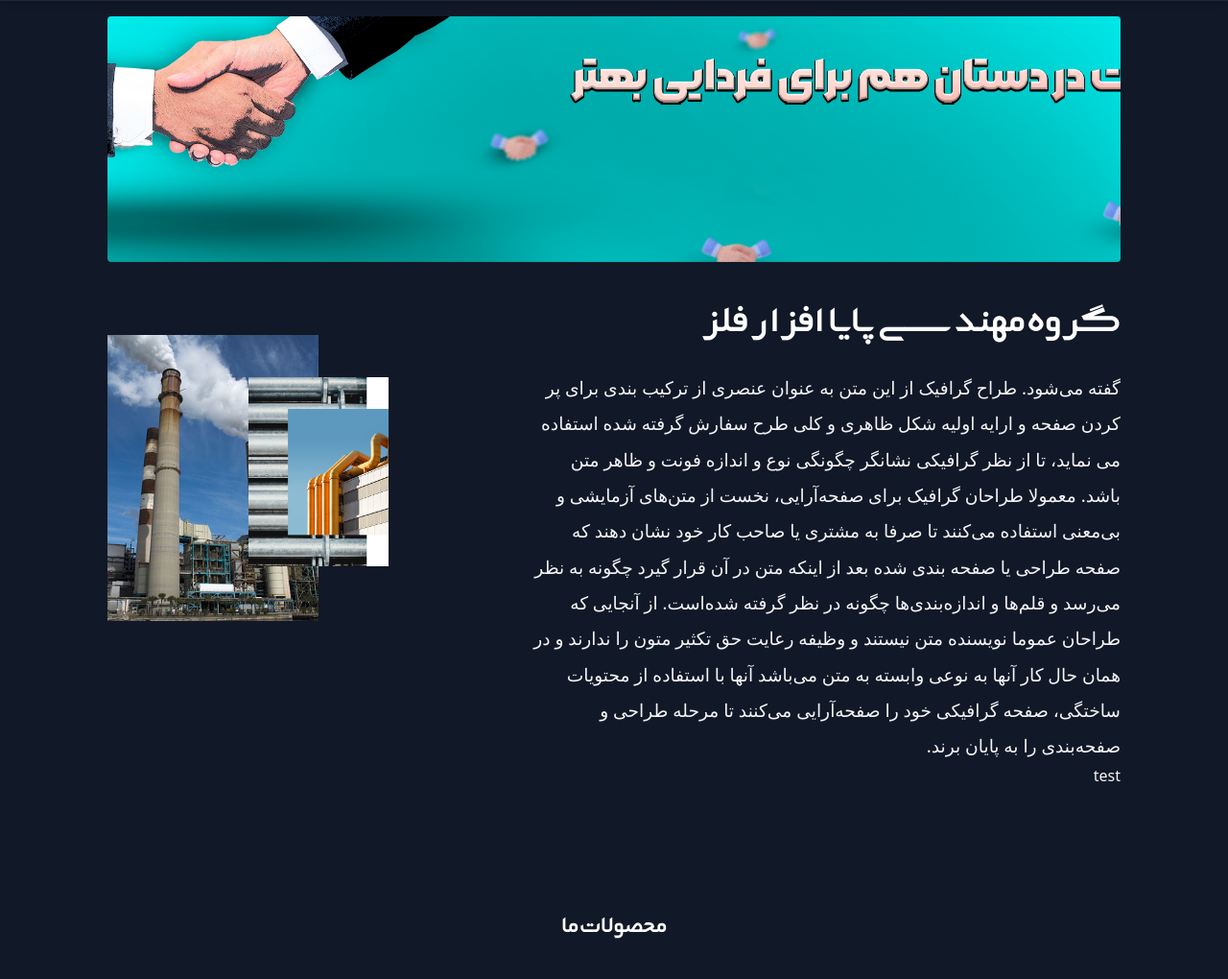
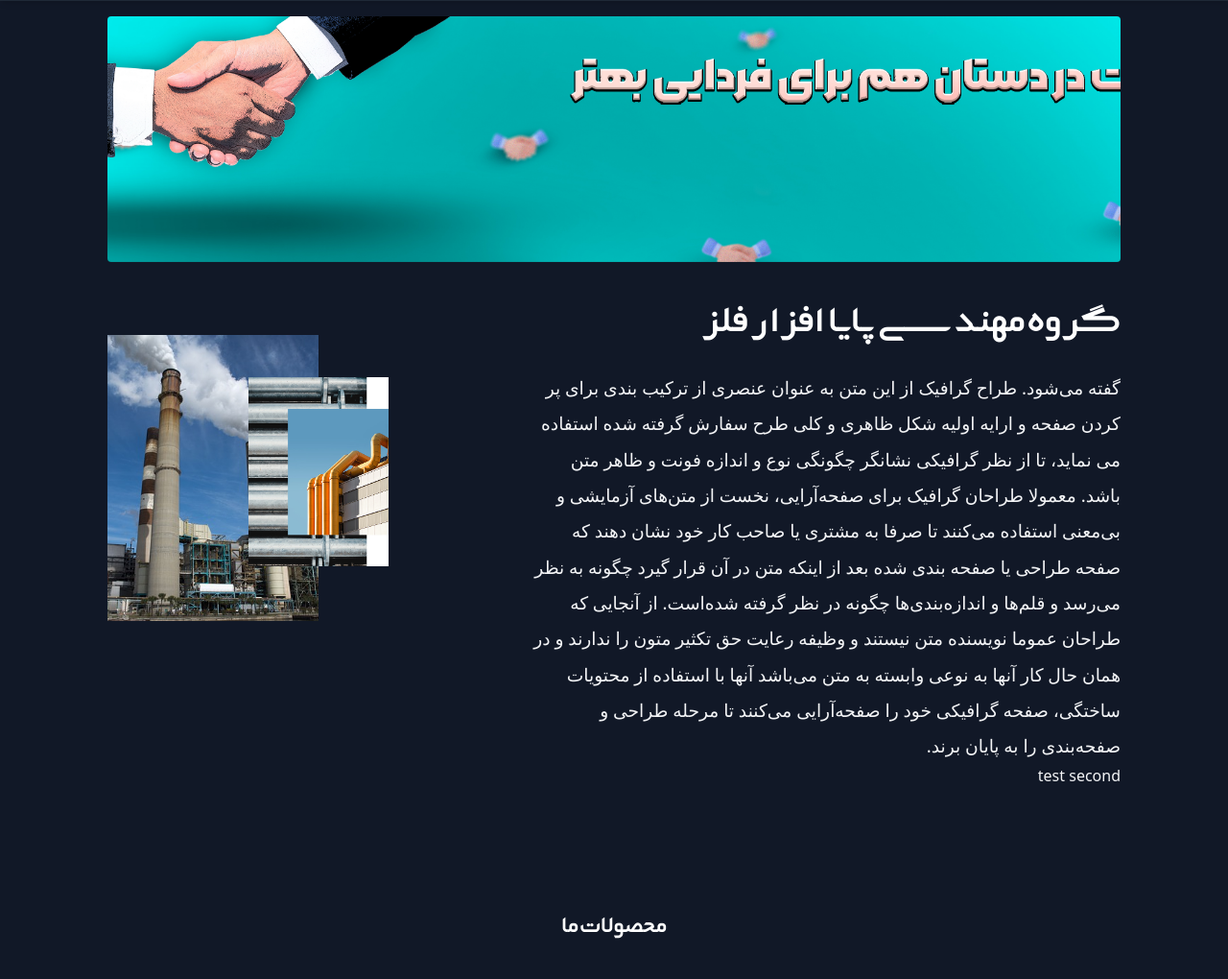
Before and after one commit to Nima-Hmz/WebProductPortal, a Django app: page / in a window 1280 px wide. Shown: the part 63-1083 px from the top of the page at 96% size. Run offline with Django 5.2, Linux system fonts and the light colour scheme; data comes from the database, SQL or seed files in the repository; style sheets or scripts are compiled from the project's sources; some libraries are stand-ins or nearby versions.

Commit message:
Update index.html

```diff
--- a/home/templates/home/index.html
+++ b/home/templates/home/index.html
@@ -27,7 +27,7 @@
                 <h1 class="text-5xl font-extrabold font-yekanTittr text-white text-center md:text-right">{{ index_title }}
                 </h1>
                 <p class="font-yekanMatn text-justify text-white pt-6 leading-9">
-                    {{ index_description|safe }} test
+                    {{ index_description|safe }} test second
                 </p>
             </div>
             <div class="w-full md:w-5/12 ">
```
